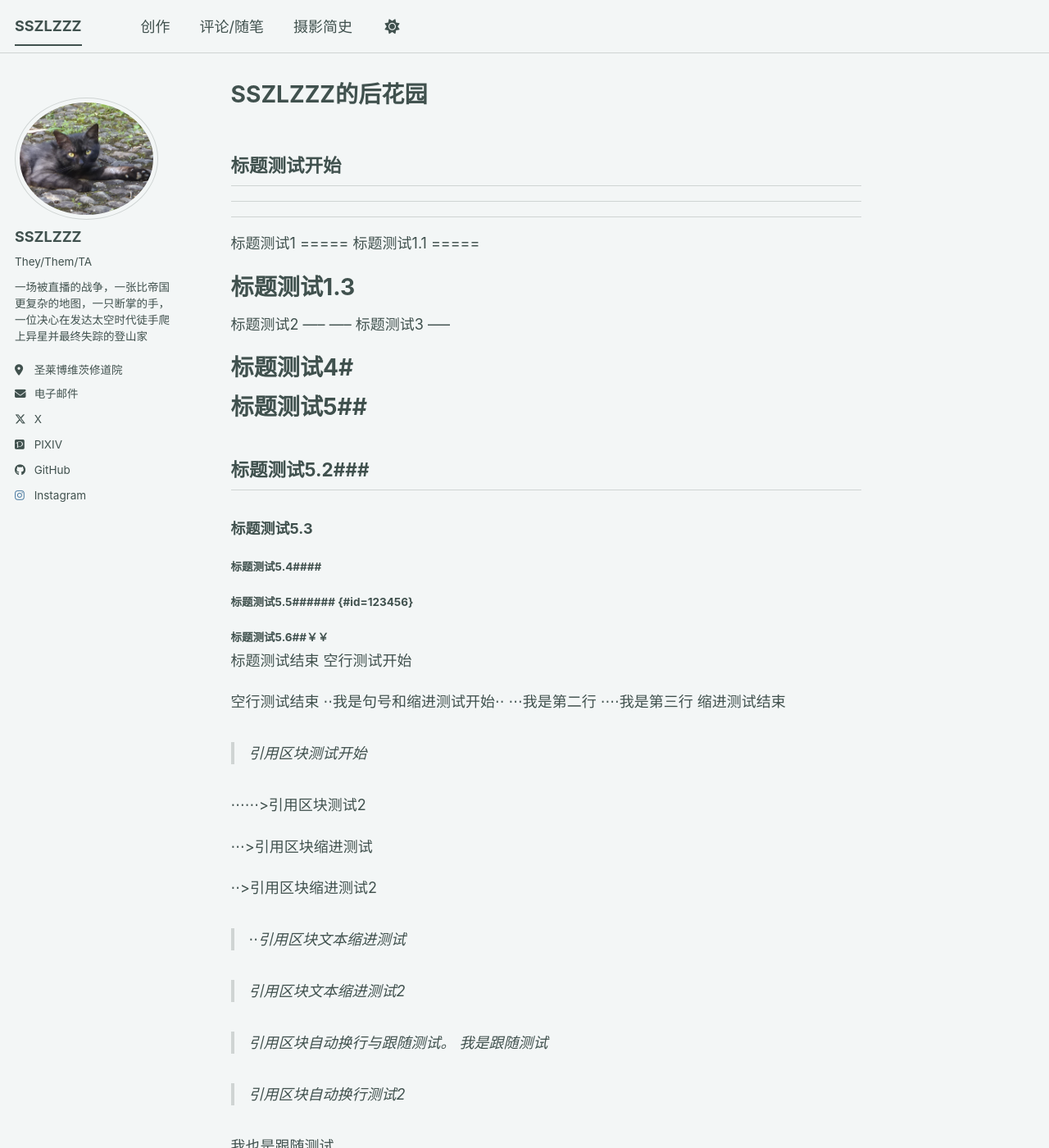
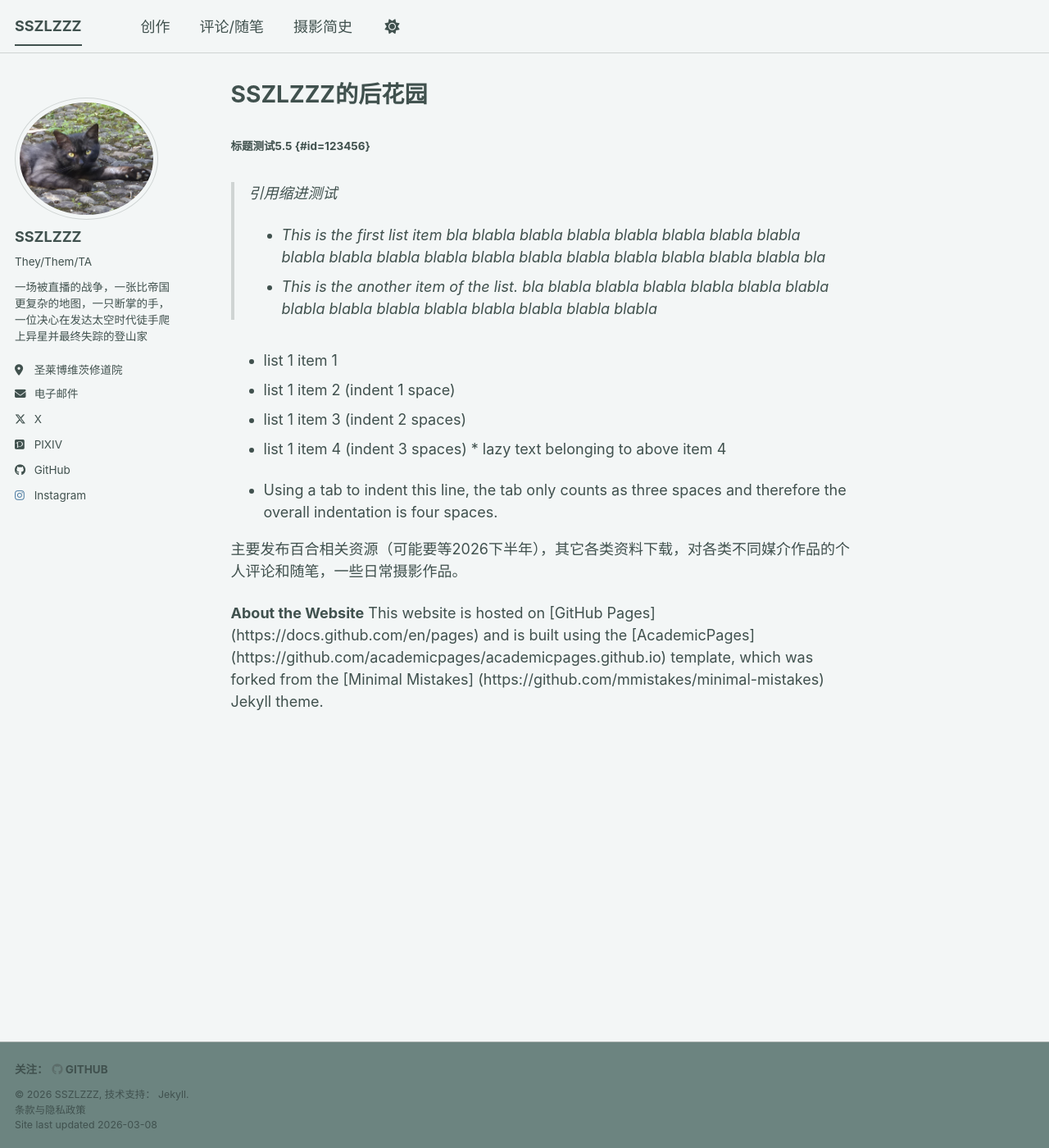
Before and after one commit to bebsgddgdghddh/sszlzzz, a Jekyll site: the page built from _pages/about.md, in a window 1280 px wide and 1400 px high. Shown: the whole window at 82% size. Built offline with Jekyll 4.4.1, drawn with Linux system fonts in a browser that asks for light colours; a script bundle is joined from its source files by our own code; library files that are not in the unit come from our copies; some of the changed text lies outside the part shown.

Commit message:
Update about.md

```diff
--- a/_pages/about.md
+++ b/_pages/about.md
@@ -7,72 +7,22 @@ redirect_from:
   - /about.html
 ---
 
-标题测试开始
------
------
------
-标题测试1
-=====
-标题测试1.1
-=====
+##### 标题测试5.5 {#id=123456}
+>   引用缩进测试
+* This is the first list item bla blabla blabla blabla blabla blabla
+  blabla blabla blabla blabla blabla blabla blabla blabla blabla blabla
+  blabla blabla blabla bla
+* This is the another item of the list. bla blabla blabla blabla blabla
+  blabla blabla blabla blabla blabla blabla blabla blabla blabla blabla
 
-标题测试1.3
-=
-标题测试2
------
------
-标题测试3
------
+* list 1 item 1
+ * list 1 item 2 (indent 1 space)
+  * list 1 item 3 (indent 2 spaces)
+   * list 1 item 4  (indent 3 spaces)
+    * lazy text belonging to above item 4
 
-# 标题测试4#
-
-# 标题测试5##
-
-## 标题测试5.2###
-### 标题测试5.3 ####
-#### 标题测试5.4####
-##### 标题测试5.5###### {#id=123456}
-###### 标题测试5.6##￥￥
-标题测试结束
-空行测试开始
-
-空行测试结束
-⋅⋅我是句号和缩进测试开始⋅⋅
-⋅⋅⋅我是第二行
-⋅⋅⋅⋅我是第三行
-缩进测试结束
->引用区块测试开始
-
-⋅⋅⋅⋅⋅⋅>引用区块测试2
-
-⋅⋅⋅>引用区块缩进测试
-
-⋅⋅>引用区块缩进测试2
-
->⋅⋅引用区块文本缩进测试
-
-> 引用区块文本缩进测试2
-
->引用区块自动换行与跟随测试。
-我是跟随测试
-
->引用区块自动换行测试2
-
-我也是跟随测试
->引用区块嵌套测试开始。
->
->>引用区块嵌套测试结束
-
-    Here comes some code
-^
-    thisis also code
-~~~
-def what?
-  42
-end
-~~~
-{: .language-ruby}
-
+*   Using a tab to indent this line, the tab only counts as three spaces
+    and therefore the overall indentation is four spaces.
 
 主要发布百合相关资源（可能要等2026下半年），其它各类资料下载，对各类不同媒介作品的个人评论和随笔，一些日常摄影作品。
 
```
